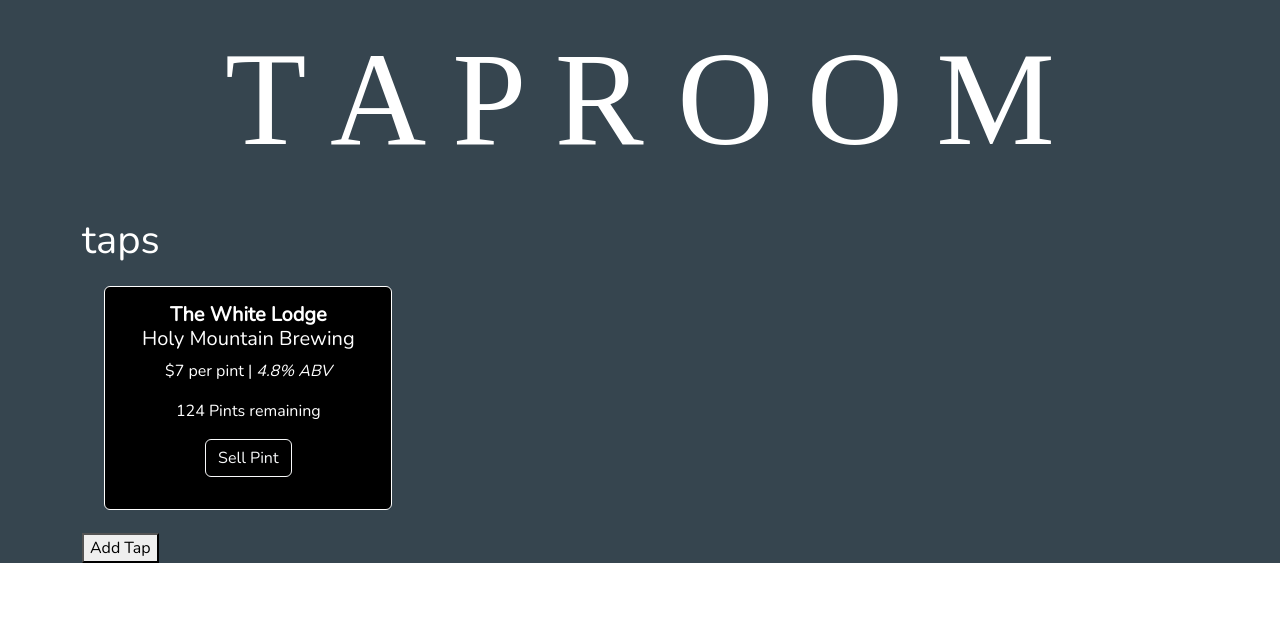
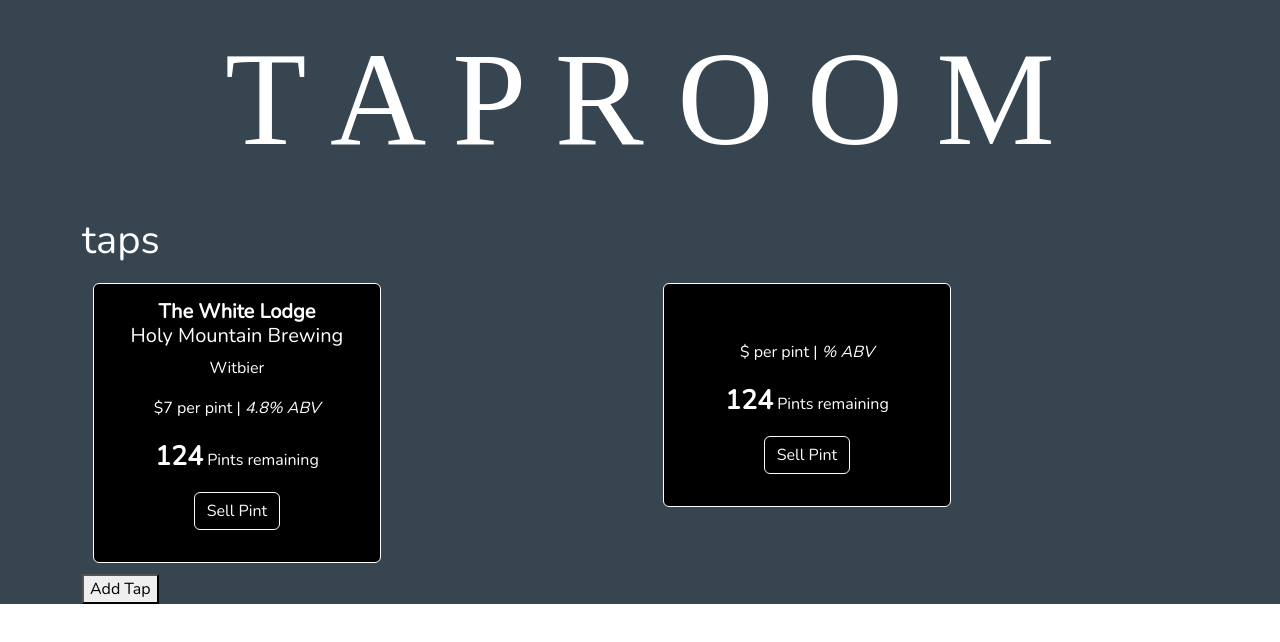
Before and after one commit to hmcvay/tap-room, a React (Create React App) app: page / in a window 1280 px wide. Shown: the top 642 px of the page. Built offline with nearby package versions, Linux system fonts and the light colour scheme; a web font is replaced by a local one.

Commit message:
Add style as prop to tap

```diff
--- a/src/components/NewTapForm.js
+++ b/src/components/NewTapForm.js
@@ -9,6 +9,7 @@ function NewTapForm(props) {
     props.onNewTapCreation({
       name: event.target.name.value,
       brand: event.target.brand.value,
+      style: event.target.style.value,
       abv: parseFloat(event.target.abv.value),
       price: parseFloat(event.target.price.value),
       description: (event.target.description.value),
--- a/src/components/ReusableForm.js
+++ b/src/components/ReusableForm.js
@@ -11,6 +11,10 @@ function ReusableForm(props) {
 
         <label htmlfor="brand">Brand: </label>
         <input type="text" name="brand" placeholder="Brand" />
+        <br />
+
+        <label htmlfor="style">Style: </label>
+        <input type="text" name="style" placeholder="Style" />
         <br />
 
         <label htmlfor="abv">ABV: </label>
--- a/src/components/Tap.js
+++ b/src/components/Tap.js
@@ -22,13 +22,14 @@ function Tap(props){
               <Card.Title><strong>{props.name}</strong>
               <br />{props.brand}</Card.Title>
               <Card.Text>
+                <p>{props.style}</p>
                 <p>${props.price} per pint | <em>{props.abv}% ABV</em></p>
                 <p>
                   {props.beersSold >= 124 ? (
-                    <span>Sorry, all out!</span>
+                    <span className="big-info">Sorry, all out!</span>
                   ) : (
                     <span>
-                      <p>{124 - props.beersSold} Pints remaining</p>
+                      <p> <span className="big-info">{124 - props.beersSold}</span> Pints remaining</p>
                       <p><Button variant="outline-light" onClick={() => props.whenBeerSold(props.id, 1)}>Sell Pint</Button>
                       </p>
                     </span>
@@ -50,6 +51,7 @@ Tap.defaultProps = {
 Tap.propTypes = {
   name: PropTypes.string.isRequired,
   brand: PropTypes.string.isRequired,
+  style: PropTypes.string.isRequired,
   price: PropTypes.number.isRequired,
   abv: PropTypes.number.isRequired,
   beersSold: PropTypes.number,
--- a/src/components/TapControl.js
+++ b/src/components/TapControl.js
@@ -14,6 +14,7 @@ class TapControl extends React.Component {
       mainTapList: [
         {
           name: "The White Lodge",
+          style: "Witbier",
           brand: "Holy Mountain Brewing",
           price: 7,
           abv: 4.8,
@@ -23,6 +24,9 @@ class TapControl extends React.Component {
           id: 1,
           key: 4,
         },
+        {
+          name: ""
+        }
       ],
       selectedTap: null,
       editing: false
--- a/src/components/TapList.js
+++ b/src/components/TapList.js
@@ -1,12 +1,12 @@
 import React from "react";
 import Tap from "./Tap";
 import PropTypes from "prop-types";
-import Col from 'react-bootstrap/Col';
+import Row from 'react-bootstrap/Row';
 
 function TapList(props){
   return (
     <React.Fragment>
-      <Col>
+      <Row>
         <h1>taps</h1>
         {props.currentTapList.map((tap, index) => (
           <Tap
@@ -14,6 +14,7 @@ function TapList(props){
             whenBeerSold={props.onChangingBeersSold}
             name={tap.name}
             brand={tap.brand}
+            style={tap.style}
             price={tap.price}
             abv={tap.abv}
             beersSold={tap.beersSold}
@@ -21,7 +22,7 @@ function TapList(props){
             key={tap.id}
           />
         ))}
-      </Col>
+      </Row>
     </React.Fragment>
   );
 }
--- a/src/index.css
+++ b/src/index.css
@@ -17,6 +17,11 @@ code {
   width: auto;
 }
 
+.big-info {
+  font-size: 20pt;
+  font-weight: bolder;
+}
+
 /* .header-wrapper {
   display: flex;
   flex-direction: column;
```
